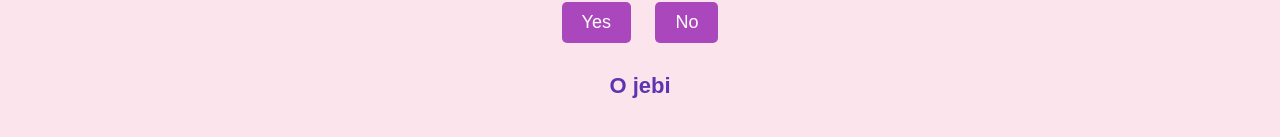
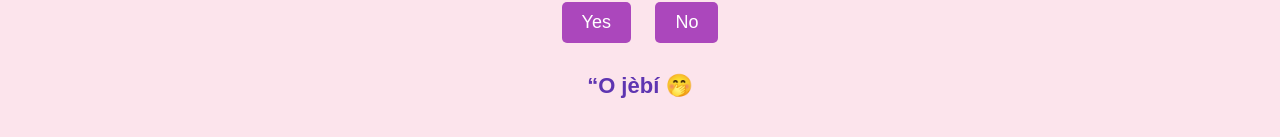
Before and after one commit to Golden-Canine/valentines-day-site, a plain HTML site: page index.html in a window 1280 px wide. Both pictures are taken after a click on the button "Yes". Shown: the part 337-474 px from the top of the page. Drawn offline with Linux system fonts and the light colour scheme.

Commit message:
Add files via upload

```diff
--- a/index.html
+++ b/index.html
@@ -68,7 +68,7 @@
         function showResponse(answer) {
             var responseText = "";
             if (answer === "yes") {
-                responseText = "O jebi";
+                responseText = "“O jèbí 🤭";
             } else if (answer === "no") {
                 responseText = "Damn, I thought we had something going";
             }
```
